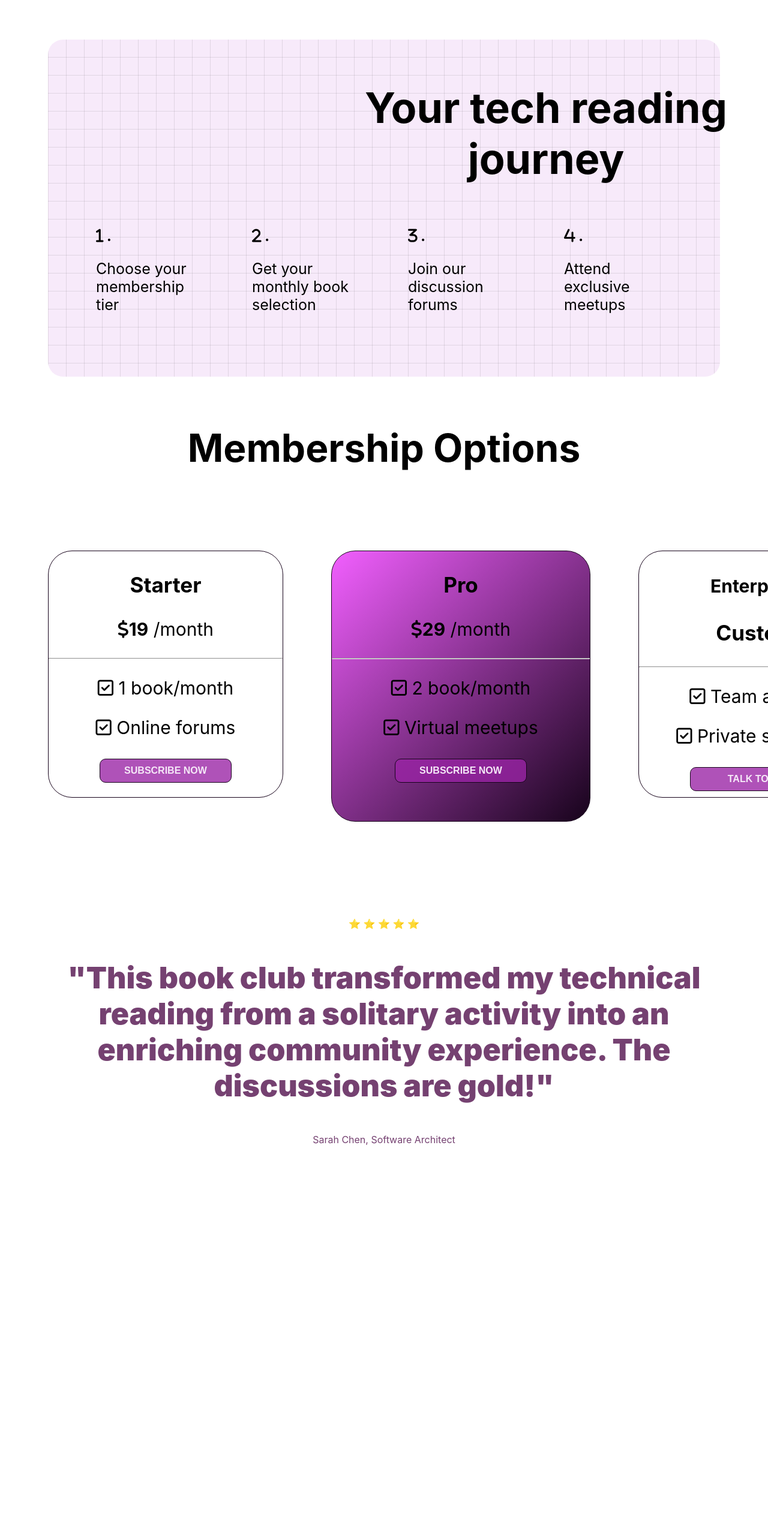
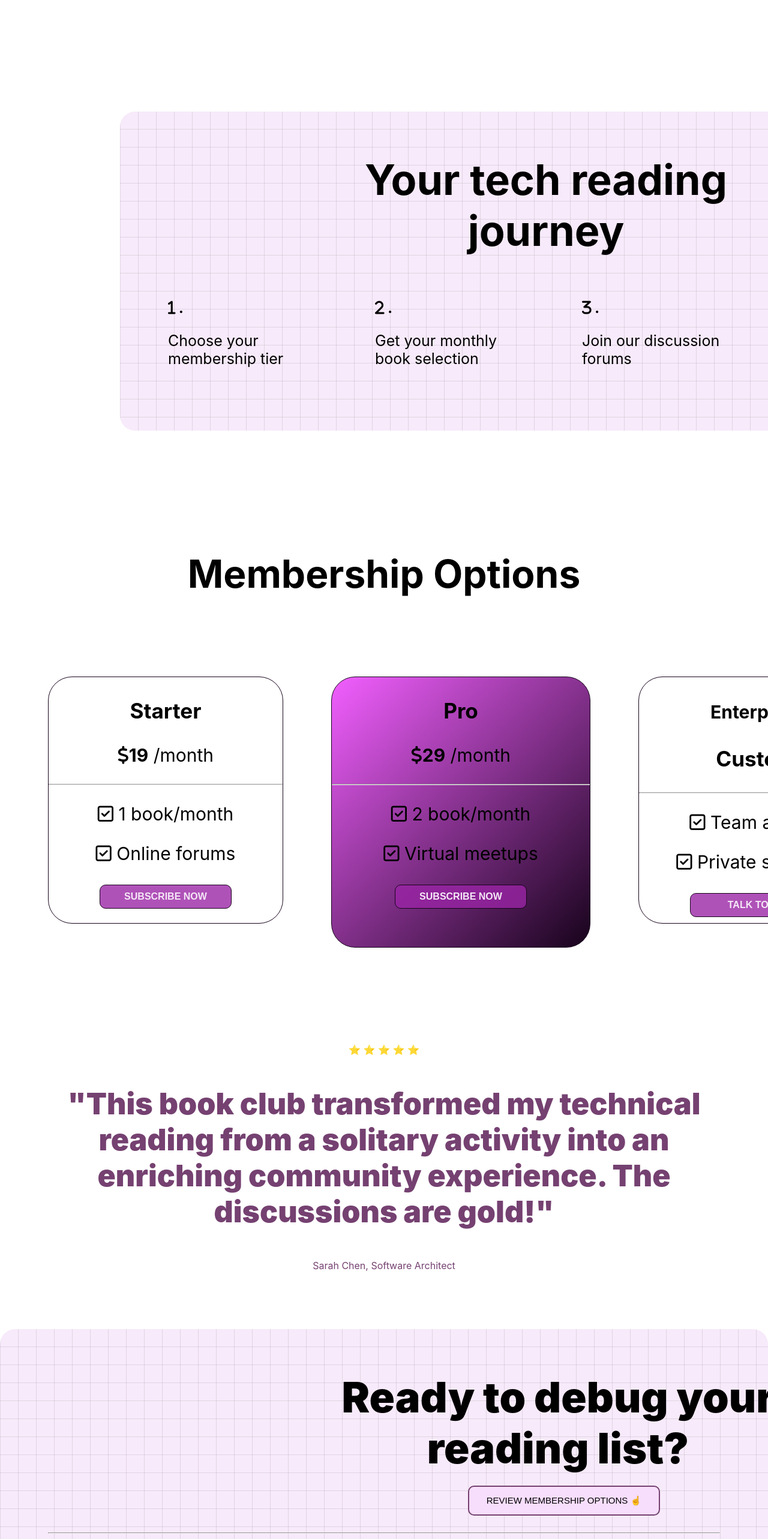
Before and after one commit to l-auta/Book-club, a React (Create React App) app: page / in a window 1280 px wide. Shown: the part 2580-5146 px from the top of the page at 60% size. Before the commit the page ends 4586 px from the top, so only its background shows below. Built offline with nearby package versions, Linux system fonts and the light colour scheme.

Commit message:
last component is okay

```diff
--- a/src/App.css
+++ b/src/App.css
@@ -141,9 +141,11 @@
     background-position: 0 0, 0 0;
     background-repeat: repeat;
     background-color: #f6e8fae1;
-    margin: 80px;
+    margin: 200px;
     position: relative;
     border-radius: 25px;
+    width: 1300px;
+    align-content: center;
 }
 
 .comp3 h3{
@@ -152,7 +154,7 @@
     justify-content: center;
     text-align: center;
     padding-bottom: 1px;
-    padding-left: 400px;
+    padding-left: 280px;
 }
 
 .journey{
@@ -244,3 +246,38 @@
 .stars{
     text-align: center;
 }
+
+.six{
+    padding: 80px;
+    padding-bottom: 0px;
+    padding-top: 1px;
+    background-image:
+        linear-gradient(0deg, rgba(0, 0, 0, 0.089) 1px, transparent 1px),
+        linear-gradient(90deg, rgba(0, 0, 0, 0.089) 1px, transparent 1px);
+
+    background-size: 30px 30px;
+    background-position: 0 0, 0 0;
+    background-repeat: repeat;
+    background-color: #f6e8fae1;
+    position: relative;
+    border-radius: 25px 25px 0px 0px;
+}
+
+.debug p{
+    font-size: 70px;
+    font-weight: 900;
+    text-align: center;
+    width: 900px;
+    height: 120px;
+    margin-left: 400px;
+}
+
+.debug button{
+    text-align: center;
+    margin-left: 700px;
+}
+
+.footer{
+    display: grid;
+    grid-template-columns: 1fr  20px 30px;
+}
--- a/src/App.js
+++ b/src/App.js
@@ -4,6 +4,7 @@ import ComponentTwo from './component 2/maincomp';
 import ComponentThree from './component 3/maincomp';
 import ComponentFour from './component 4/maincomp';
 import ComponentFive from './component 5/maincomp';
+import ComponentSix from './component 6/maincomp';
 import './App.css';
 
 function App() {
@@ -14,6 +15,7 @@ function App() {
       <ComponentThree />
       <ComponentFour />
       <ComponentFive />
+      <ComponentSix />
     </div>
   )
 }
--- /dev/null
+++ b/src/component 6/maincomp.js
@@ -0,0 +1,21 @@
+import React from "react";
+
+function ComponentSix(){
+    return(
+        <div className="six">
+            <div className="debug">
+              <p>Ready to debug your reading list?</p>
+              <button className="membership">REVIEW MEMBERSHIP OPTIONS  {String.fromCodePoint('0x261d')}</button>
+            </div>
+            <br />
+            <hr></hr>
+            <br />
+            <div className="footer">
+              <p><i class="fa-solid fa-copyright"></i> 2022 Tech Book Club. All rights reserved.</p>
+              <i class="fa-brands fa-linkedin"></i> <i class="fa-brands fa-twitter"></i>
+            </div>
+        </div>
+    )
+}
+
+export default ComponentSix;
```
